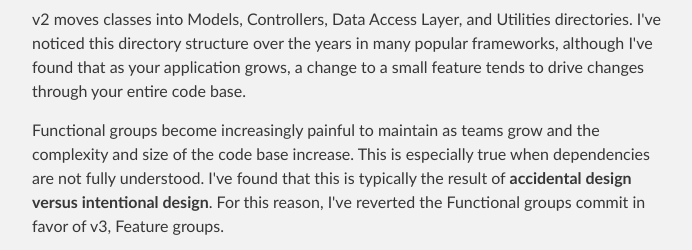
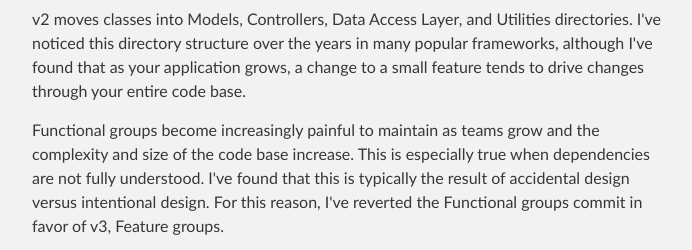
Before and after one commit to snicoll/uservices, a plain HTML site: page index.html in a window 1280 px wide. Shown: the part 1805-2055 px from the top of the page, 288-980 px from the left. Drawn offline with Linux system fonts and the light colour scheme.

```diff
--- a/index.html
+++ b/index.html
@@ -81,7 +81,7 @@
 
 <p>v2 moves classes into Models, Controllers, Data Access Layer, and Utilities directories. I've noticed this directory structure over the years in many popular frameworks, although I've found that as your application grows, a change to a small feature tends to drive changes through your entire code base.</p>
 
-<p>Functional groups become increasingly painful to maintain as teams grow and the complexity and size of the code base increase. This is especially true when dependencies are not fully understood. I've found that this is typically the result of <strong>accidental design versus intentional design</strong>. For this reason, I've reverted the Functional groups commit in favor of v3, Feature groups.</p>
+<p>Functional groups become increasingly painful to maintain as teams grow and the complexity and size of the code base increase. This is especially true when dependencies are not fully understood. I've found that this is typically the result of accidental design versus intentional design. For this reason, I've reverted the Functional groups commit in favor of v3, Feature groups.</p>
 
 <h3>
 <a id="v3-feature-groups" class="anchor" href="#v3-feature-groups" aria-hidden="true"><span class="octicon octicon-link"></span></a>(v3) Feature groups</h3>
```
Also changed, not shown: params.json (+1 -1 lines).
